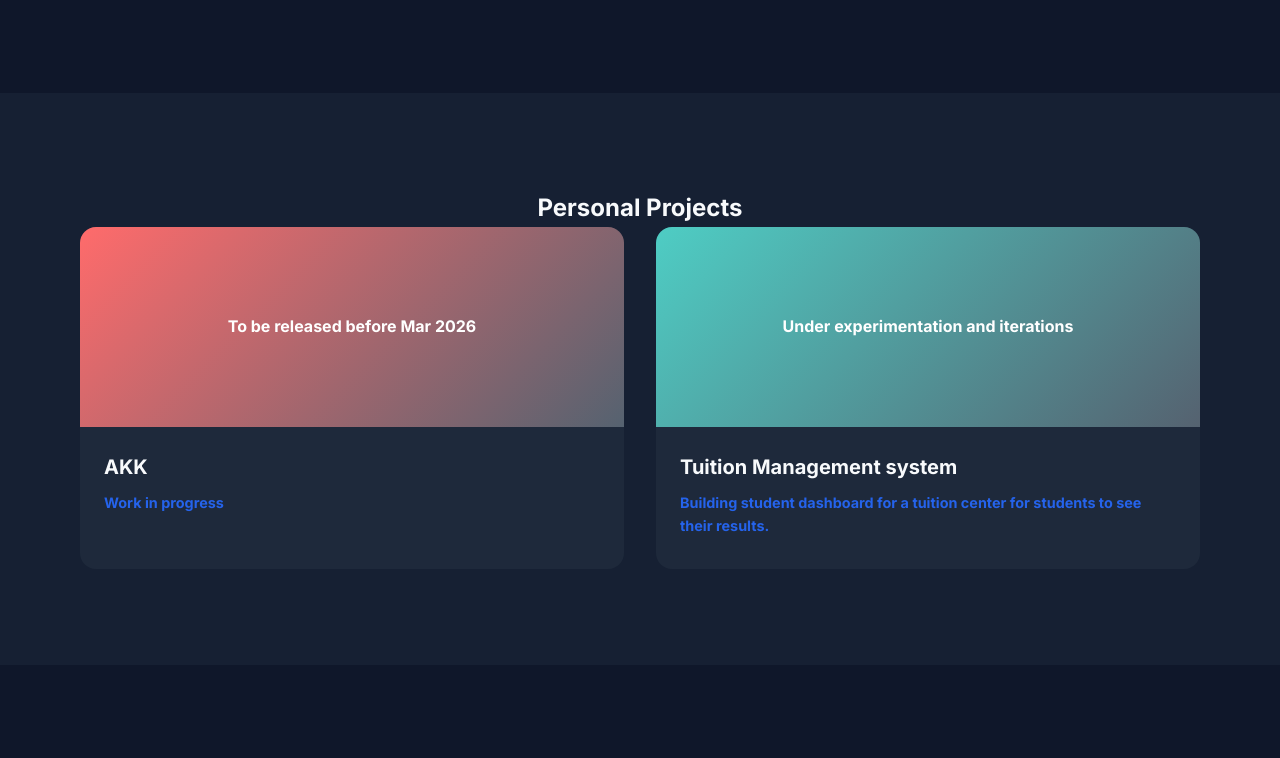
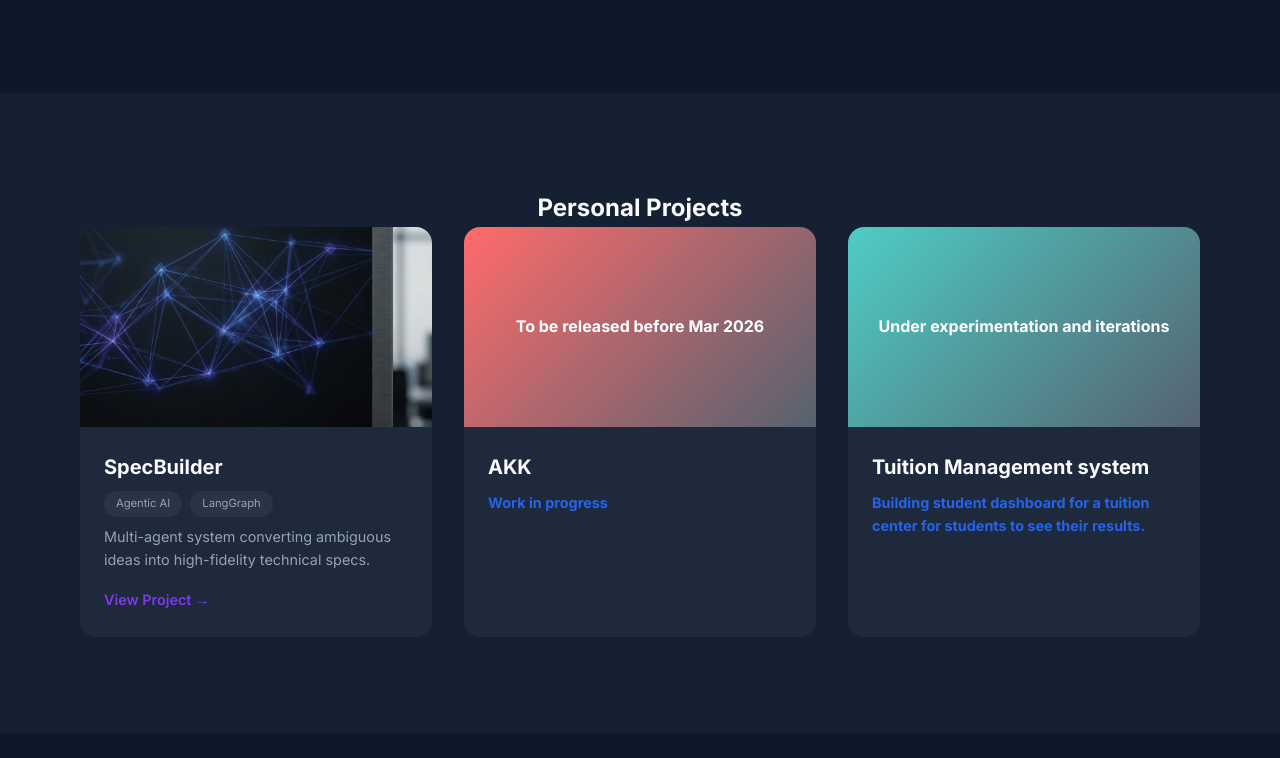
Before and after one commit to shubham2901/portfolio, a website: page index.html in a window 1280 px wide. Shown: the part 4612-5370 px from the top of the page. Drawn offline with nearby package versions, Linux system fonts and the light colour scheme; files whose address does not match are found by name.

Commit message:
feat: add SpecBuilder to personal projects and fix navigation

```diff
--- a/index.html
+++ b/index.html
@@ -377,13 +377,31 @@
         </section>
 
         <!-- Personal Projects -->
-        <section id="personal-projects" class="section" style="background-color: #162033;">
+        <section id="projects" class="section" style="background-color: #162033;">
             <div class="container">
                 <h2 class="section-title" style="text-align: center;">Personal Projects</h2>
                 <div class="case-study-grid">
+                    <!-- SpecBuilder Project -->
+                    <div class="case-card">
+                        <img src="specengine_hero.png" alt="SpecBuilder AI" class="case-image"
+                            style="object-fit: cover; width: 100%; height: 200px;">
+                        <div class="case-content">
+                            <h3>SpecBuilder</h3>
+                            <div class="skills-tags" style="margin-bottom: 0.5rem;">
+                                <span class="tag-pill" style="font-size: 0.7rem;">Agentic AI</span>
+                                <span class="tag-pill" style="font-size: 0.7rem;">LangGraph</span>
+                            </div>
+                            <p style="color: var(--color-text-muted); font-size: 0.9rem; margin-bottom: 1rem;">
+                                Multi-agent system converting ambiguous ideas into high-fidelity technical specs.</p>
+                            <a href="specengine.html"
+                                style="color: var(--color-secondary); font-weight: 600; font-size: 0.9rem;">View Project
+                                &rarr;</a>
+                        </div>
+                    </div>
+
                     <div class="case-card">
                         <div class="case-image"
-                            style="background: linear-gradient(135deg, #FF6B6B 0%, #556270 100%); display: flex; align-items: center; justify-content: center; color: white; font-weight: bold; padding: 1rem; text-align: center;">
+                            style="background: linear-gradient(135deg, #FF6B6B 0%, #556270 100%); display: flex; align-items: center; justify-content: center; color: white; font-weight: bold; padding: 1rem; text-align: center; height: 200px;">
                             To be released before Mar 2026
                         </div>
                         <div class="case-content">
@@ -394,7 +412,7 @@
                     </div>
                     <div class="case-card">
                         <div class="case-image"
-                            style="background: linear-gradient(135deg, #4ECDC4 0%, #556270 100%); display: flex; align-items: center; justify-content: center; color: white; font-weight: bold; padding: 1rem; text-align: center;">
+                            style="background: linear-gradient(135deg, #4ECDC4 0%, #556270 100%); display: flex; align-items: center; justify-content: center; color: white; font-weight: bold; padding: 1rem; text-align: center; height: 200px;">
                             Under experimentation and iterations
                         </div>
                         <div class="case-content">
```
